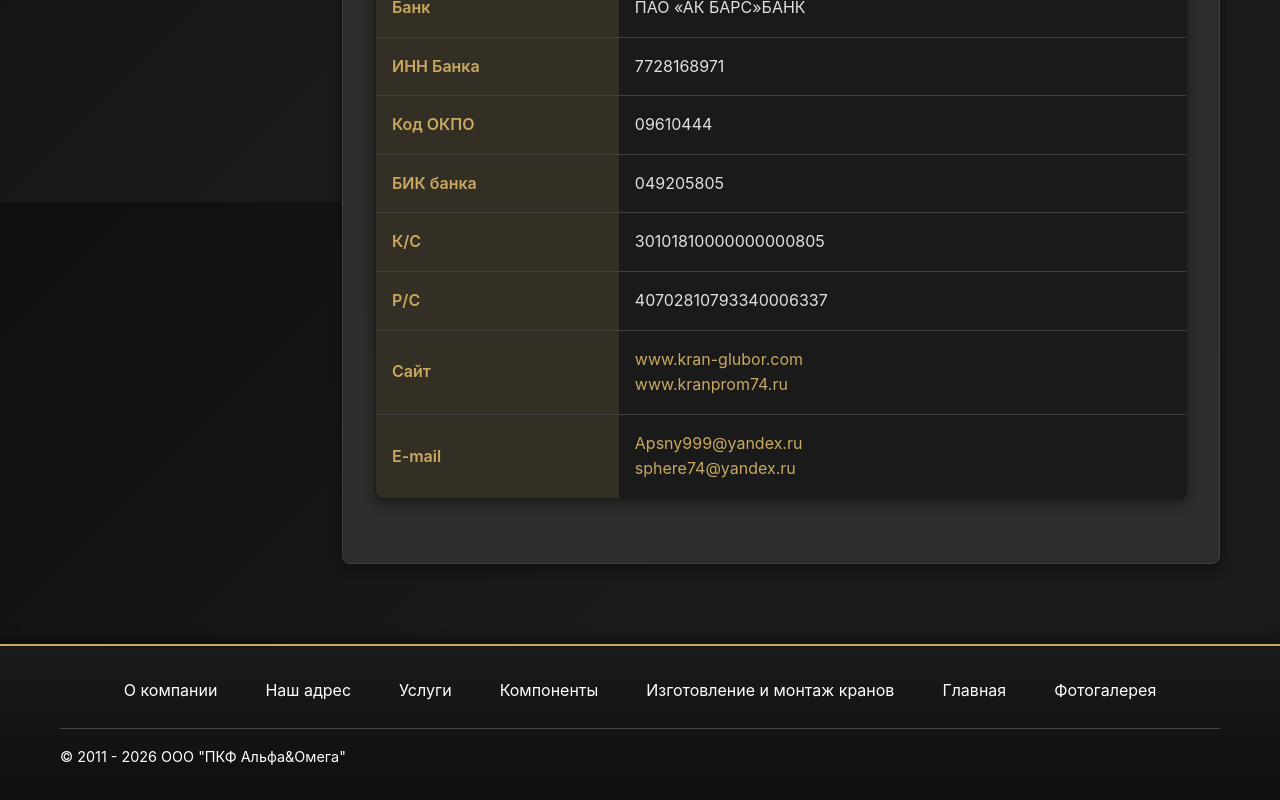
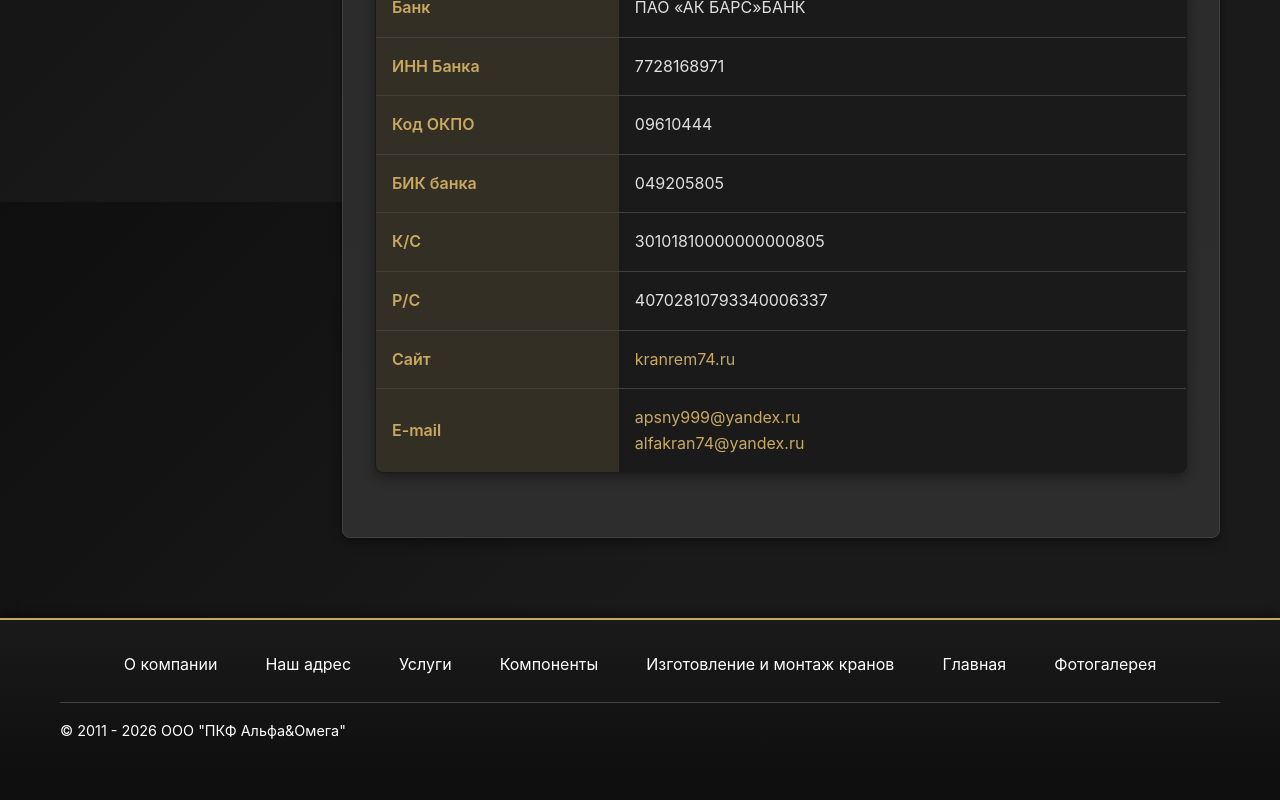
Before and after one commit to nenavizhuleto/kran-glubor, an Eleventy site: page src/address.html in a window 1280 px wide. Shown: the part 1398-2198 px from the top of the page. After the commit the page ends 2172 px from the top, so only its background shows below. Built offline with nearby package versions, Linux system fonts and the light colour scheme; Eleventy itself is replaced by a stand-in of ours; files that its build step writes are made by us from their sources.

Commit message:
fix: address.html

```diff
--- a/src/_includes/base.njk
+++ b/src/_includes/base.njk
@@ -13,7 +13,7 @@
 
     <!-- Open Graph / Facebook -->
     <meta property="og:type" content="website">
-    <meta property="og:url" content="https://329483.21.oml.ru/{{ page.url }}">
+    <meta property="og:url" content="https://kranrem74.ru/{{ page.url }}">
     <meta property="og:title" content="{% if ogTitle %}{{ ogTitle }}{% else %}{{ title }}{% endif %}">
 
     <!-- Twitter -->
@@ -46,14 +46,6 @@
                         <a href="tel:+79000288218" class="phone">+7 (900) 028-82-18</a>
                         <a href="mailto:alfakran74@yandex.ru" class="email">alfakran74@yandex.ru</a>
                         <a href="mailto:apsny999@yandex.ru" class="email">apsny999@yandex.ru</a>
-                    </div>
-                    <div class="lang-switcher">
-                        <a href="index.html" class="lang-link active" aria-label="Русский">
-                            <img src="rus.png" alt="RU" />
-                        </a>
-                        <a href="https://en.329483.21.oml.ru/" class="lang-link" aria-label="English">
-                            <img src="eng.png" alt="EN" />
-                        </a>
                     </div>
                 </div>
 
--- a/src/address.html
+++ b/src/address.html
@@ -74,15 +74,14 @@ ogTitle: Наш адрес
                         <tr>
                             <td>Сайт</td>
                             <td>
-                                <a href="http://www.kran-glubor.com" target="_blank">www.kran-glubor.com</a><br />
-                                <a href="http://www.kranprom74.ru" target="_blank">www.kranprom74.ru</a>
+                                <a href="https://kranrem74.ru" target="_blank">kranrem74.ru</a><br />
                             </td>
                         </tr>
                         <tr>
                             <td>E-mail</td>
                             <td>
-                                <a href="mailto:Apsny999@yandex.ru">Apsny999@yandex.ru</a><br />
-                                <a href="mailto:sphere74@yandex.ru">sphere74@yandex.ru</a>
+                                <a href="mailto:apsny999@yandex.ru">apsny999@yandex.ru</a><br />
+                                <a href="mailto:alfakran74@yandex.ru">alfakran74@yandex.ru</a>
                             </td>
                         </tr>
                     </table>
```
